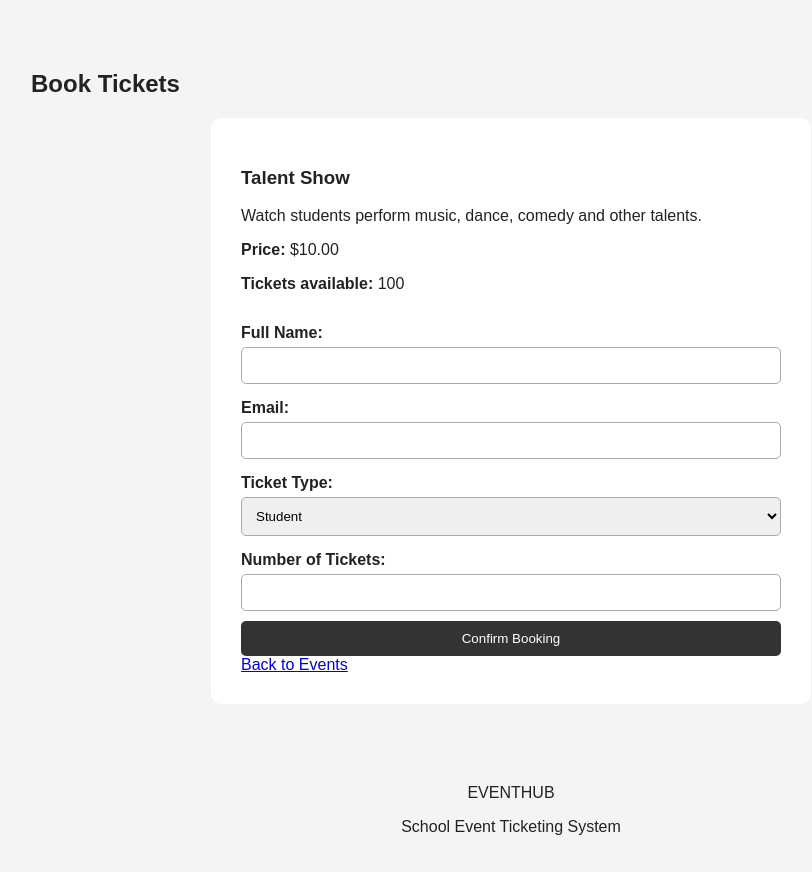
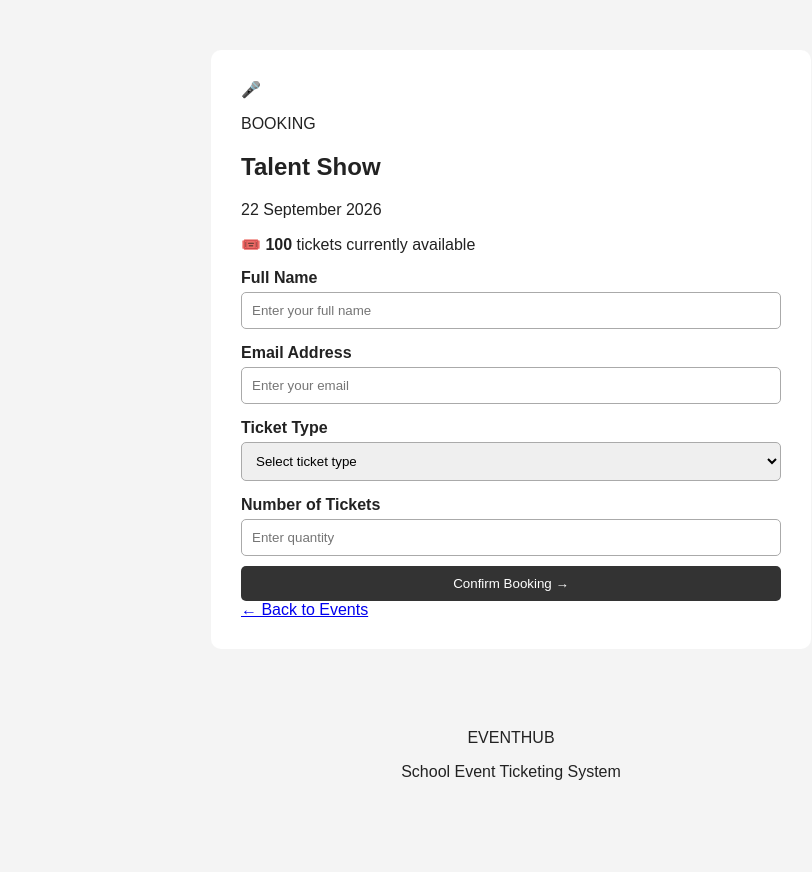
Before and after one commit to st25511-hub/Year-12-assessment, a Flask app: a page that uses templates/booking.html in a window 1280 px wide. Shown: the part 36-908 px from the top of the page, without its empty margins (129-941 px from the left). After the commit the page ends 816 px from the top, so only its background shows below. Run offline with Flask 3, Linux system fonts and the light colour scheme.

Commit message:
Change a few things in booking for aesthetic purposes

```diff
--- a/templates/booking.html
+++ b/templates/booking.html
@@ -2,55 +2,83 @@
 
 {% block content %}
 
-<h2>Book Tickets</h2>
+<section class="booking-section">
 
     <div class="booking-card">
 
-    <h3>{{ event_name }}</h3>
+        <div class="booking-header">
 
-    <p>{{ event.description }}</p>
+            <div class="large-icon">
+                {{ event.icon }}
+            </div>
 
-    <p>
-        <strong>Price:</strong>
-        ${{ "%.2f"|format(event.price) }}
-    </p>
+            <div>
+                <p class="eyebrow">BOOKING</p>
+                <h2>{{ event_name }}</h2>
+                <p>{{ event.date }}</p>
+            </div>
 
-    <p>
-        <strong>Tickets available:</strong>
-        {{ event.available }}
-    </p>
+        </div>
+
+
+        <div class="availability">
+
+            🎟️ <strong>{{ event.available }}</strong>
+            tickets currently available
+
+        </div>
+
 
         {% if error %}
 
         <div class="error">
-        {{ error }}
+            ⚠️ {{ error }}
         </div>
 
         {% endif %}
 
+
         <form method="POST">
 
-        <label for="name">Full Name:</label>
+            <label for="name">
+                Full Name
+            </label>
 
             <input
                 type="text"
                 id="name"
                 name="name"
+                placeholder="Enter your full name"
                 required
             >
 
-        <label for="email">Email:</label>
+
+            <label for="email">
+                Email Address
+            </label>
 
             <input
                 type="email"
                 id="email"
                 name="email"
+                placeholder="Enter your email"
                 required
             >
 
-        <label for="ticket_type">Ticket Type:</label>
 
-        <select id="ticket_type" name="ticket_type">
+            <label for="ticket_type">
+                Ticket Type
+            </label>
+
+            <select
+                id="ticket_type"
+                name="ticket_type"
+                required
+            >
+
+                <option value="" disabled selected>
+                    Select ticket type
+                </option>
 
                 <option value="Student">
                     Student
@@ -60,9 +88,20 @@
                     Staff
                 </option>
 
+                <option value="Adult">
+                    Adult
+                </option>
+
+                <option value="Child">
+                    Child
+                </option>
+
             </select>
 
-        <label for="quantity">Number of Tickets:</label>
+
+            <label for="quantity">
+                Number of Tickets
+            </label>
 
             <input
                 type="number"
@@ -70,19 +109,27 @@
                 name="quantity"
                 min="1"
                 max="{{ event.available }}"
+                placeholder="Enter quantity"
                 required
             >
 
+
             <button type="submit">
-            Confirm Booking
+                Confirm Booking →
             </button>
 
         </form>
 
-    <a href="{{ url_for('index') }}">
-        Back to Events
+
+        <a
+            class="back-link"
+            href="{{ url_for('index') }}"
+        >
+            ← Back to Events
         </a>
 
     </div>
 
+</section>
+
 {% endblock %}
```
Lines whose indentation alone changed are shown as unchanged.
